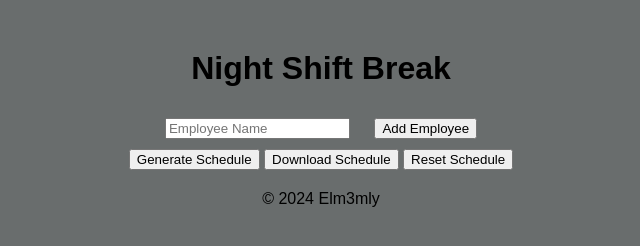
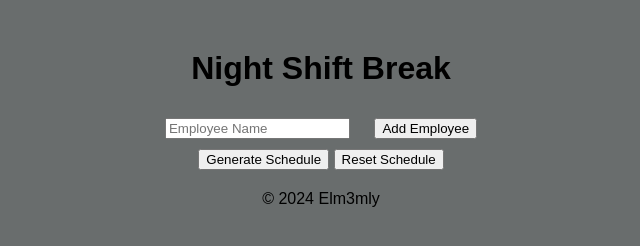
Before and after one commit to modesuky99/Night-shift-break-, a plain HTML site: page index.html in a window 1280 px wide. Shown: the whole page, without its empty margins (319-959 px from the left). Drawn offline with nearby package versions, Linux system fonts and the light colour scheme.

Commit message:
Update index.html

```diff
--- a/index.html
+++ b/index.html
@@ -14,7 +14,7 @@
             <button onclick="addEmployee()">Add Employee</button>
         </div>
         <button onclick="generateSchedule()">Generate Schedule</button>
-        <button onclick="downloadSchedule()">Download Schedule</button>
+
         <button onclick="resetSchedule()">Reset Schedule</button>
         <div id="schedule"></div>
         <footer>
```
